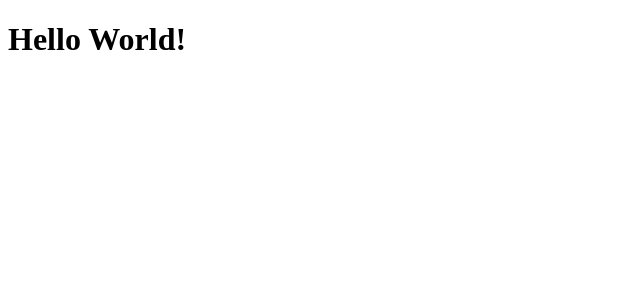
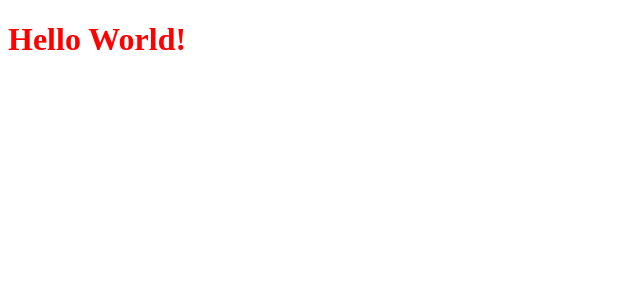
Before and after one commit to nathanbraz/ignews, a Next.js app: page / in a window 1280 px wide. Shown: the top 300 px of the page, without its empty margins (0-640 px from the left). Built offline with nearby package versions, Linux system fonts and the light colour scheme.

Commit message:
Adicionando o sass e apresentando o css module

```diff
--- a/package.json
+++ b/package.json
@@ -11,7 +11,8 @@
   "dependencies": {
     "next": "11.1.2",
     "react": "17.0.2",
-    "react-dom": "17.0.2"
+    "react-dom": "17.0.2",
+    "sass": "^1.39.0"
   },
   "devDependencies": {
     "@types/node": "^16.7.10",
--- a/src/pages/index.tsx
+++ b/src/pages/index.tsx
@@ -1,6 +1,7 @@
+import styles from '../sytles/home.module.scss';
 
 export default function Home() {
   return (
-    <h1>Hello World!</h1>
+    <h1 className={styles.title}>Hello World!</h1>
   )
 }
--- /dev/null
+++ b/src/sytles/home.module.scss
@@ -0,0 +1,3 @@
+.title {
+  color: red;
+}
```
Also changed, not shown: tsconfig.json (added, +29 -0 lines), next-env.d.ts (added), 1 other file (tests, documents, lock files or other folders).
